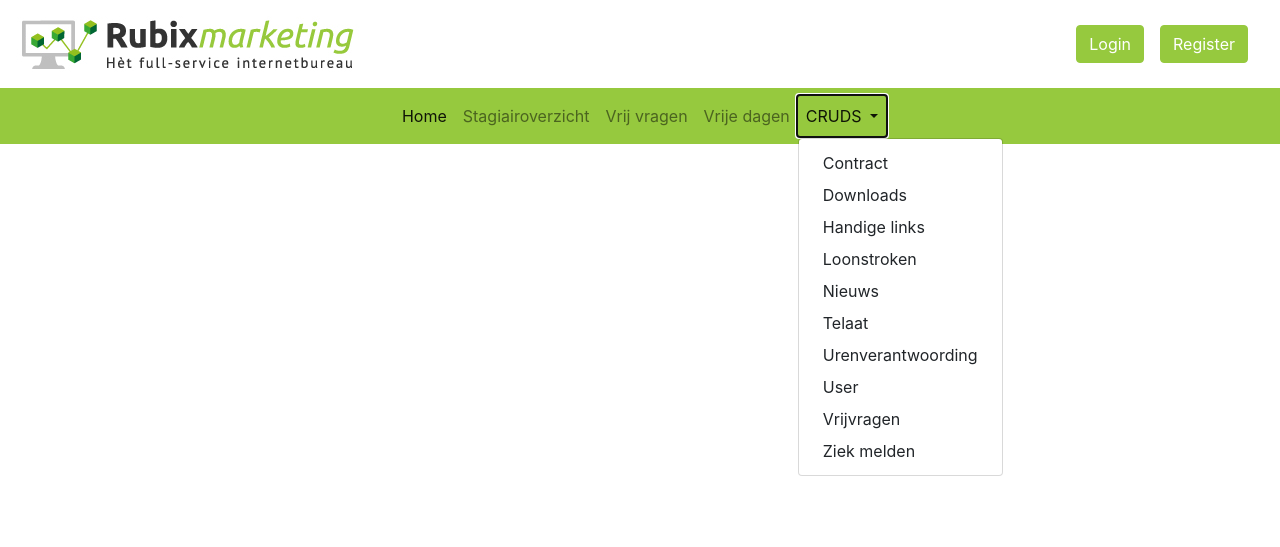
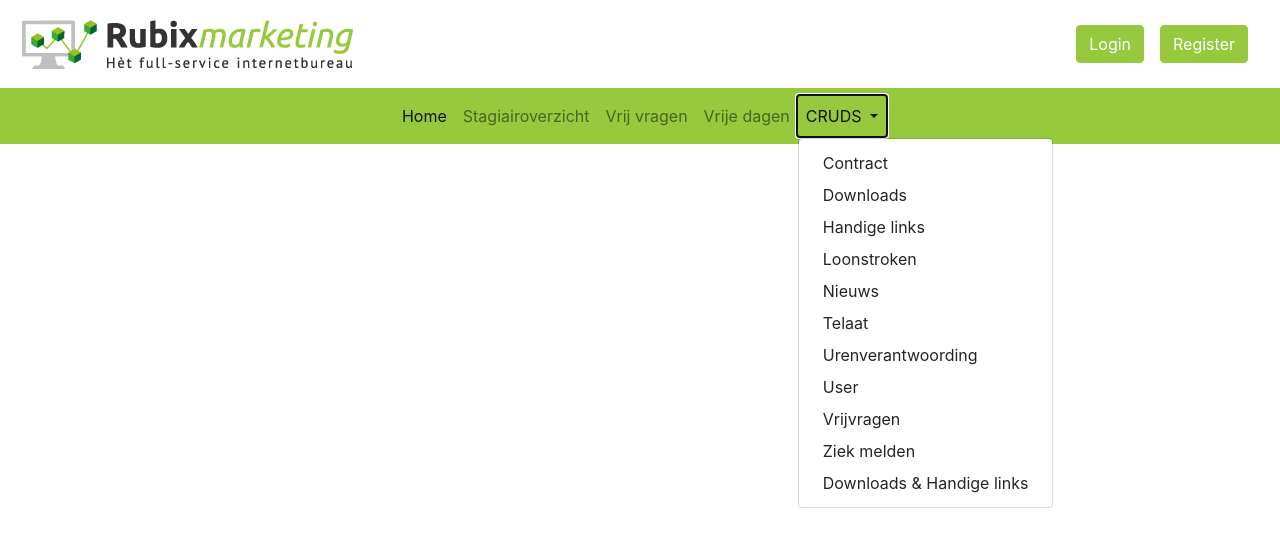
Before and after one commit to LucasRubix/rubixhrm, a Symfony app: template src/Resources/FOSUserBundle/views/Group/list.html.twig in a window 1280 px wide, after a click on "CRUDS". Shown: the top 547 px of the page. Run offline with Twig, Linux system fonts and the light colour scheme; the template is opened without the code that fills it, so the values that code supplies are empty; some libraries are stand-ins or nearby versions.

Commit message:
handige links en downloads half gemaakt voor Shahnawaaz.

```diff
--- a/templates/base.html.twig
+++ b/templates/base.html.twig
@@ -70,6 +70,8 @@
                         <a class="dropdown-item" href="{{ path('user_index') }}">User</a>
                         <a class="dropdown-item" href="{{ path('vrijvragen_index') }}">Vrijvragen</a>
                         <a class="dropdown-item" href="{{ path('ziek_new') }}">Ziek melden</a>
+                        <a class="dropdown-item" href="{{ path('downloadsen_handigelinks') }}">Downloads & Handige links</a>
+
 
                     </div>
                 </li>
```
